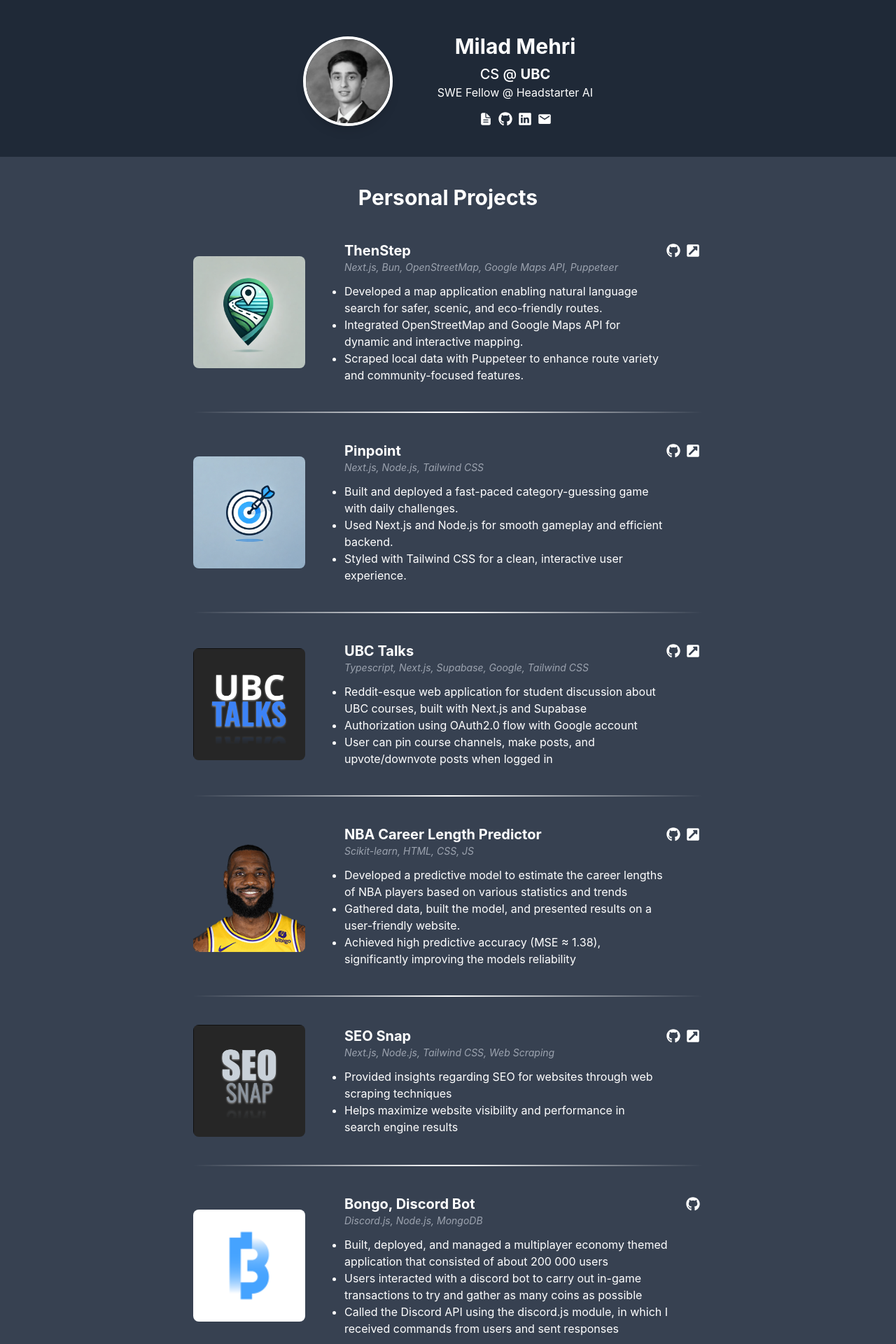
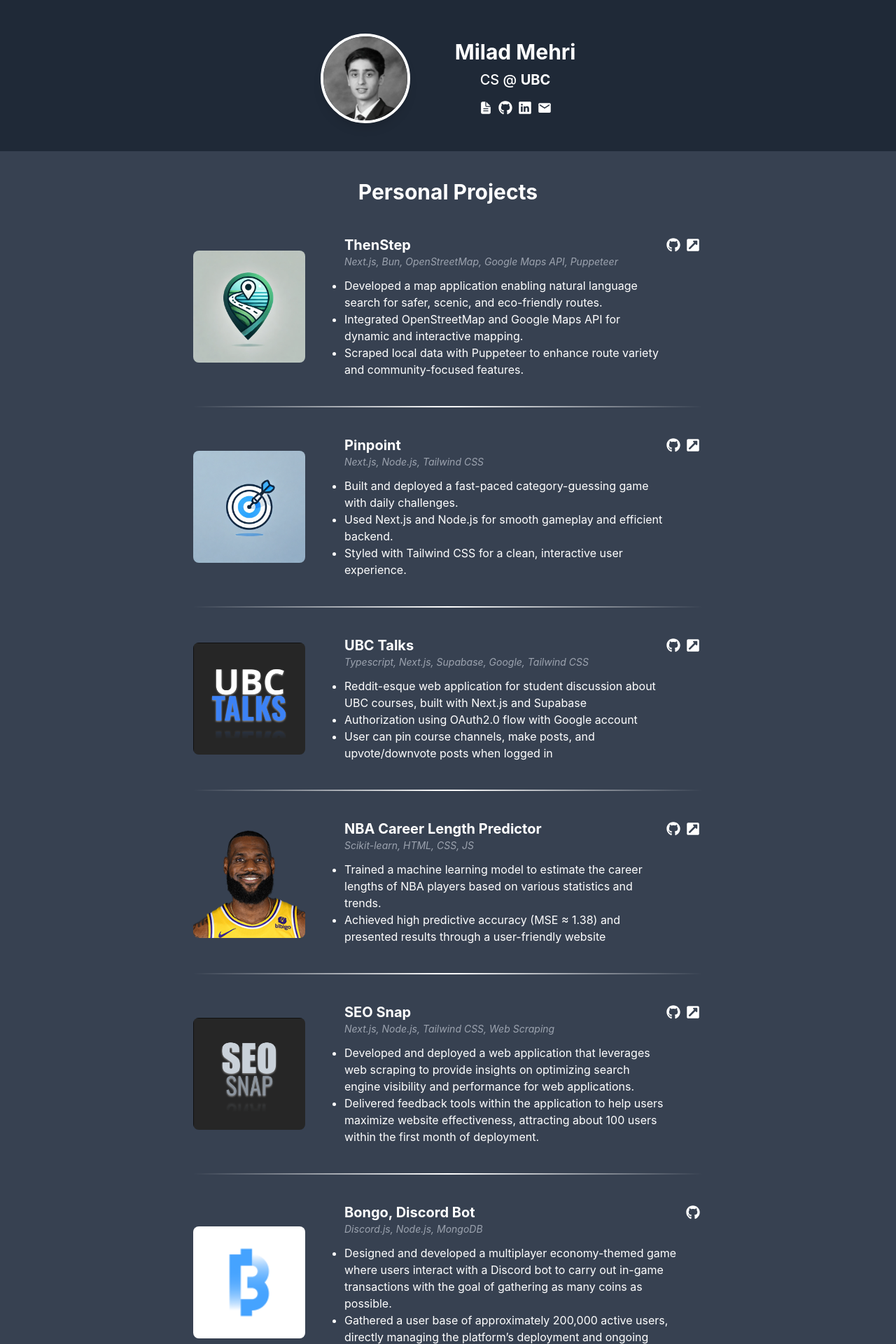
Before and after one commit to milad-mehri/milad-mehri.github.io, a React (Create React App) app: page / in a window 1280 px wide. Shown: the part 40-1960 px from the top of the page at 70% size. Built offline with nearby package versions, Linux system fonts and the light colour scheme.

Commit message:
Update projects

```diff
--- a/public/index.html
+++ b/public/index.html
@@ -6,8 +6,8 @@
 
     <meta charset="UTF-8">
     <meta name="viewport" content="width=device-width, initial-scale=1.0">
-    <meta name="description" content="Student @ UBC (B.Sc) | SWE Fellow @ Headstarter AI">
-    <meta name="keywords" content="Milad Mehri, UBC, B.Sc, SWE Fellow, Headstarter AI, Portfolio">
+    <meta name="description" content="Student @ UBC (B.Sc)">
+    <meta name="keywords" content="Milad Mehri, UBC, B.Sc, Portfolio">
     <meta name="author" content="Milad Mehri">
     <meta name="robots" content="index, follow">
 
@@ -21,7 +21,7 @@
     <meta name="description" content="Your new description here">
 
     <meta property="og:title" content="Milad Mehri's Portfolio" />
-    <meta property="og:description" content="Student @ UBC (B.Sc) | SWE Fellow @ Headstarter AI" />
+    <meta property="og:description" content="Student @ UBC (B.Sc)" />
     <meta property="og:type" content="website" />
     <meta property="og:url" content="https://milad-mehri.github.io" />
     <meta
@@ -34,7 +34,7 @@
       content="https://milad-mehri.github.io/1711239474668.jpeg"
     />
     <meta name="twitter:title" content="Milad Mehri's Portfolio" />
-    <meta name="twitter:description" content="Student @ UBC (B.Sc) | SWE Fellow @ Headstarter AI" />
+    <meta name="twitter:description" content="Student @ UBC (B.Sc)" />
     <meta name="twitter:image" content="https://milad-mehri.github.io" />
     <meta name="twitter:site" content="@miladmehri_" />
 
--- a/src/components/Intro.jsx
+++ b/src/components/Intro.jsx
@@ -24,7 +24,7 @@
             UBC
           </a>
         </h2>
-        <h2>SWE Fellow @ Headstarter AI</h2>
+        {/* <h2>SWE Fellow @ Headstarter AI</h2> */}
         {/* <h2 className="text-xl font-medium">Computer Science Student</h2> */}
 
         <div className="mt-3 flex text-white cente justify-center">
--- a/src/data/projects.js
+++ b/src/data/projects.js
@@ -42,9 +42,8 @@
     link: "/nba-career-length-predictor/",
     tech: "Scikit-learn, HTML, CSS, JS",
     bulletPoints: [
-      "Developed a predictive model to estimate the career lengths of NBA players based on various statistics and trends",
-      "Gathered data, built the model, and presented results on a user-friendly website.",
-      "Achieved high predictive accuracy (MSE ≈ 1.38), significantly improving the models reliability",
+      "Trained a machine learning model to estimate the career lengths of NBA players based on various statistics and trends.",
+      "Achieved high predictive accuracy (MSE ≈ 1.38) and presented results through a user-friendly website",
     ],
     github: "https://github.com/milad-mehri/nba-career-length-predictor",
     image: `${process.env.PUBLIC_URL}/2544.png`,
@@ -54,8 +53,8 @@
     link: "https://seo-snap.vercel.app/",
     tech: "Next.js, Node.js, Tailwind CSS, Web Scraping",
     bulletPoints: [
-      "Provided insights regarding SEO for websites through web scraping techniques",
-      "Helps maximize website visibility and performance in search engine results",
+      "Developed and deployed a web application that leverages web scraping to provide insights on optimizing search engine visibility and performance for web applications.",
+      "Delivered feedback tools within the application to help users maximize website effectiveness, attracting about 100 users within the first month of deployment.",
     ],
     github: "https://github.com/milad-mehri/seo-snap",
     image: `${process.env.PUBLIC_URL}/SEO.png`,
@@ -65,9 +64,8 @@
     link: false,
     tech: "Discord.js, Node.js, MongoDB",
     bulletPoints: [
-      "Built, deployed, and managed a multiplayer economy themed application that consisted of about 200 000 users",
-      "Users interacted with a discord bot to carry out in-game transactions to try and gather as many coins as possible",
-      "Called the Discord API using the discord.js module, in which I received commands from users and sent responses",
+      "Designed and developed a multiplayer economy-themed game where users interact with a Discord bot to carry out in-game transactions with the goal of gathering as many coins as possible.",
+      "Gathered a user base of approximately 200,000 active users, directly managing the platform’s deployment and ongoing operational management.",
     ],
     github: "http://github.com/milad-mehri/bongo",
     image: `${process.env.PUBLIC_URL}/bongo.png`,
```
